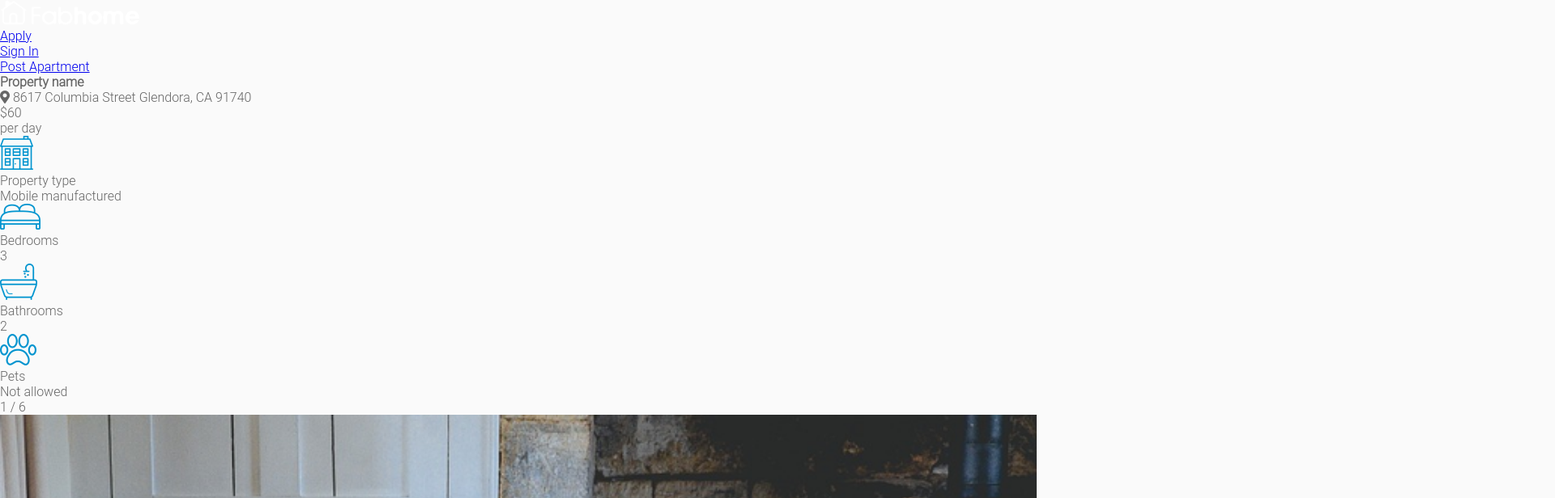
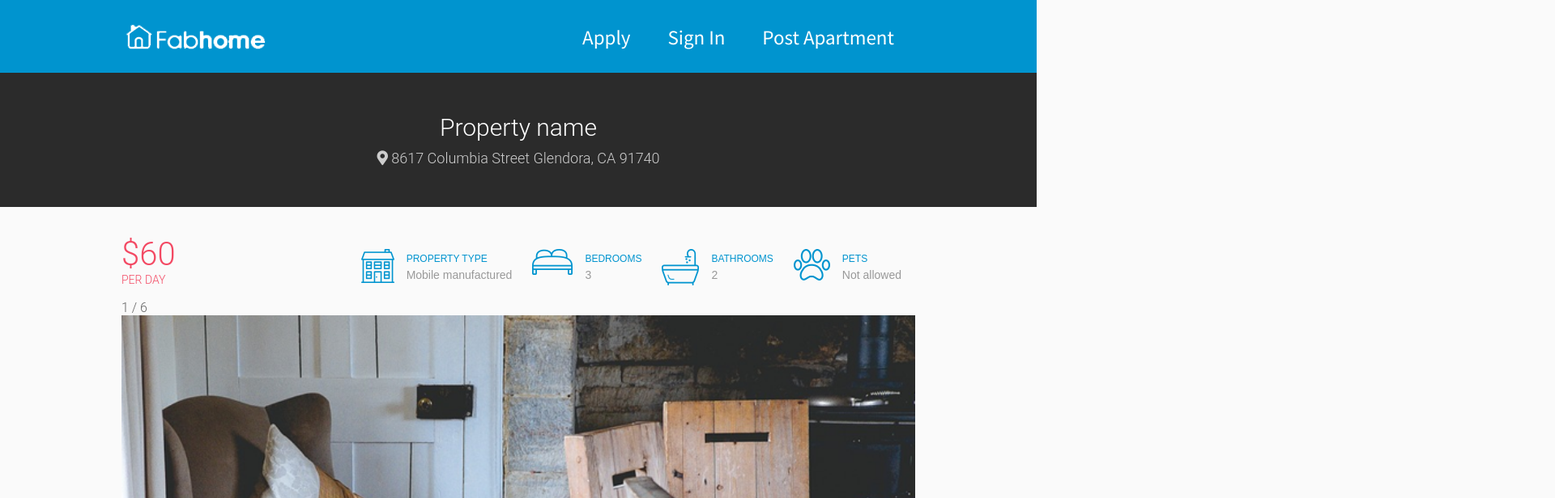
Before and after one commit to fedcalmus/Fabhome, a plain HTML site: page Fabhome/index.html in a window 1280 px wide. Shown: the top 616 px of the page at 81% size, 1920 px wide, since content can reach past the window. Drawn offline with Linux system fonts and the light colour scheme; some packages are replaced by stand-ins of ours.

Commit message:
Added properties section

```diff
--- a/Fabhome/index.html
+++ b/Fabhome/index.html
@@ -18,53 +18,72 @@
     <link rel="icon" href="" type="image/x-icon">
     <!-- End Favicon-->
 
+    <!--Start Google fonts-->
+    <link href='https://fonts.googleapis.com/css?family=Source Sans Pro' rel='stylesheet'>
+    <!--End Google fonts-->
 </head>
 <body>
 <header>
+    <div class="headerItems clearAfter ">
         <div class="logo">
-        <a href="#"><img src="img/logo.png" alt="logo"></a>
+        <a href="#"><img class="logoImage" src="img/logo.png" alt="logo"></a>
         </div>
-    <nav>
+        <nav class="navigation">
         <ul class="navItems">
             <li><a href="#">Apply</a></li>
             <li><a href="#">Sign In</a></li>
             <li><a href="#">Post Apartment</a></li>
         </ul>
     </nav>
+    </div>
 </header>
-<div class="container">
 <div class="propertySection">
+    <div class="propertyContent">
     <h4 class="propertyName">Property name</h4>
     <p class="locationInfo"><i class="fas fa-map-marker-alt"></i> 8617 Columbia Street Glendora, CA 91740</p>
     </div>
+</div>
+<div class="container">
     <div class="propertyInfo">
         <div class="propertyDetails">
                 <span class="propertyPrice">$60</span>
-                <p>per day</p>
-        </div>
+                <p class="perDay">per day</p>
         </div>
     <div class="propertyTypes">
         <div class="propertyType">
-            <img src="img/property.png" alt="property">
-            <p>Property type</p>
-            <p>Mobile manufactured</p>
+            <img src="img/property.png"  alt="property">
+            <div class="propertyTexts">
+                <p class="propCategory">Property type</p>
+                <p class="propCategoryNumber">Mobile manufactured</p>
+            </div>
         </div>
         <div class="propertyType">
-            <img src="img/bedroom.png" alt="bedrooms">
-            <p>Bedrooms</p>
-            <p>3</p>
+            <img  src="img/bedroom.png" alt="bedrooms">
+            <div class="propertyTexts">
+            <p class="propCategory">Bedrooms</p>
+            <p class="propCategoryNumber">3</p>
+            </div>
         </div>
         <div class="propertyType">
-            <img src="img/bathroom.png" alt="bathrooms">
-            <p>Bathrooms</p>
-            <p>2</p>
+            <img class="propertyImage" src="img/bathroom.png" alt="bathrooms">
+            <div class="propertyTexts">
+                <p class="propCategory">Bathrooms</p>
+                <p class="propCategoryNumber">2</p>
+            </div>
         </div>
         <div class="propertyType">
-            <img src="img/pets.png" alt="pets">
-            <p>Pets</p>
-            <p>Not allowed</p>
+            <img class="propertyImage" src="img/pets.png" alt="pets">
+            <div class="propertyTexts clearAfter">
+                <p class="propCategory">Pets</p>
+                <p class="propCategoryNumber">Not allowed</p>
         </div>
     </div>
+    </div>
+    </div>
+
+
+
+
     <div class="propertyMain">
         <div class="slideshow">
             <div class="mySlides">
@@ -100,19 +119,19 @@
 
             <div class="row">
                 <div class="column">
-                    <img class="demo cursor" src="img/slideshow1" style="width:100%" onclick="currentSlide(1)" alt="slideshow1">
+                    <img class="demo cursor" src="img/slideshow1.png" style="width:100%" onclick="currentSlide(1)" alt="slideshow1">
                 </div>
                 <div class="column">
-                    <img class="demo cursor" src="img/slideshow2" style="width:100%" onclick="currentSlide(2)" alt="slideshow2">
+                    <img class="demo cursor" src="img/slideshow2.png" style="width:100%" onclick="currentSlide(2)" alt="slideshow2">
                 </div>
                 <div class="column">
-                    <img class="demo cursor" src="img/slideshow3" style="width:100%" onclick="currentSlide(3)" alt="slideshow3">
+                    <img class="demo cursor" src="img/slideshow3.png" style="width:100%" onclick="currentSlide(3)" alt="slideshow3">
                 </div>
                 <div class="column">
-                    <img class="demo cursor" src="img/slideshow4" style="width:100%" onclick="currentSlide(4)" alt="slideshow4">
+                    <img class="demo cursor" src="img/slideshow4.png" style="width:100%" onclick="currentSlide(4)" alt="slideshow4">
                 </div>
                 <div class="column">
-                    <img class="demo cursor" src="img/slideshow5" style="width:100%" onclick="currentSlide(5)" alt="slideshow5">
+                    <img class="demo cursor" src="img/slideshow5.png" style="width:100%" onclick="currentSlide(5)" alt="slideshow5">
                 </div>
                 <div class="column">
                     <img class="demo cursor" src="img/slideshow6" style="width:100%" onclick="currentSlide(6)" alt="slideshow6">
@@ -246,5 +265,6 @@
 <script async defer
         src="https://maps.googleapis.com/maps/api/js?key=AIzaSyA59R5PA5rrNWNRZGCLxLAa80uGNXkxaDE&callback=initMap">
 </script>
+
 </body>
 </html>
--- a/Fabhome/style/main.css
+++ b/Fabhome/style/main.css
@@ -49,7 +49,6 @@ time, mark, audio, video {
     box-sizing: border-box;
     -webkit-box-sizing: border-box;
     -moz-box-sizing: border-box;
-
 }
 
 body{
@@ -60,3 +59,157 @@ body{
     outline: none;
     margin:0;
 }
+
+header {
+    background-color: #0094cf;
+    min-height: 90px;
+    width: 100%;
+}
+
+.headerItems{
+    max-width:1170px;
+    width: 1000px;
+    margin: 0 auto;
+    padding:30px 15px;
+}
+
+.logo{
+    float:left;
+}
+
+.logo a{
+    display:inline-block;
+}
+.navItems {
+    list-style: none;
+    float: right;
+}
+
+.navItems li{
+    display: inline-block;
+
+}
+
+.navItems li a{
+    font-size: 25px;
+    color: #ffffff;
+    font-family: "Source Sans Pro", Arial, Helvetica, sans-serif;
+    text-decoration: none;
+    padding:14px 20px;
+    border: 1px solid transparent;
+}
+
+.navItems li a:hover{
+    border: 1px solid #f5efec;
+    border-radius:5px;
+    opacity: 0.8;
+
+}
+
+.clearAfter::after {
+    content: " ";
+    clear: both;
+}
+
+.container{
+    max-width: 1170px;
+    width:1000px;
+    margin:0 auto;
+    padding: 0 10px;
+    position:relative;
+
+}
+
+.propertySection{
+    background-color: #2b2b2b;
+    width: 100%;
+}
+
+.propertyContent{
+    padding:50px 0 50px 0;
+    margin: 0 auto;
+    width: 500px;
+    max-width:1170px;
+    text-align: center;
+    font-family: 'Roboto Light', Arial, sans-serif;
+
+}
+.propertyName{
+    font-size:30px;
+    color:#ffffff;
+    font-weight: lighter;
+}
+
+.locationInfo {
+    font-size: 18px;
+    color: #cdcdcd;
+    margin-top: 10px;
+    font-weight: lighter;
+
+}
+
+/*!*is this correct to give general styles to div as the elements have some general styles?*!*/
+.propertyDetails{
+    display:inline-block;
+    float:left;
+    font-weight: lighter;
+    color: #f34963;
+    font-family: 'Roboto Light', Arial, sans-serif
+}
+
+.propertyInfo{
+    height:80px;
+    margin-top: 35px;
+}
+
+.propertyPrice{
+    font-size: 40px;
+}
+.propertyTypes{
+    display: inline-flex;
+    float: right;
+    margin: 17px;
+}
+
+.propertyTexts{
+    float:right;
+    margin-left: 15px;
+    margin-top:5px;
+
+}
+
+
+
+.perDay{
+    text-transform: uppercase;
+    font-size: 14px;
+}
+
+.propertyType{
+    margin-left:25px;
+}
+
+
+
+
+
+
+
+
+
+
+
+
+.propCategory{
+    font-size:12px;
+    color: #0094cf;
+    font-family: 'Roboto Bold', Arial, sans-serif;
+    text-transform: uppercase;
+}
+
+.propCategoryNumber{
+    color:#999999;
+    font-family: 'Roboto Regular', Arial, sans-serif;
+    font-size:14px;
+    margin-top:5px;
+}
```
Also changed, not shown: Fabhome/style/slider.html (added, +65 -0 lines), Fabhome/fonts/Roboto-Bold.ttf (added). Lines whose indentation alone changed are shown as unchanged.
